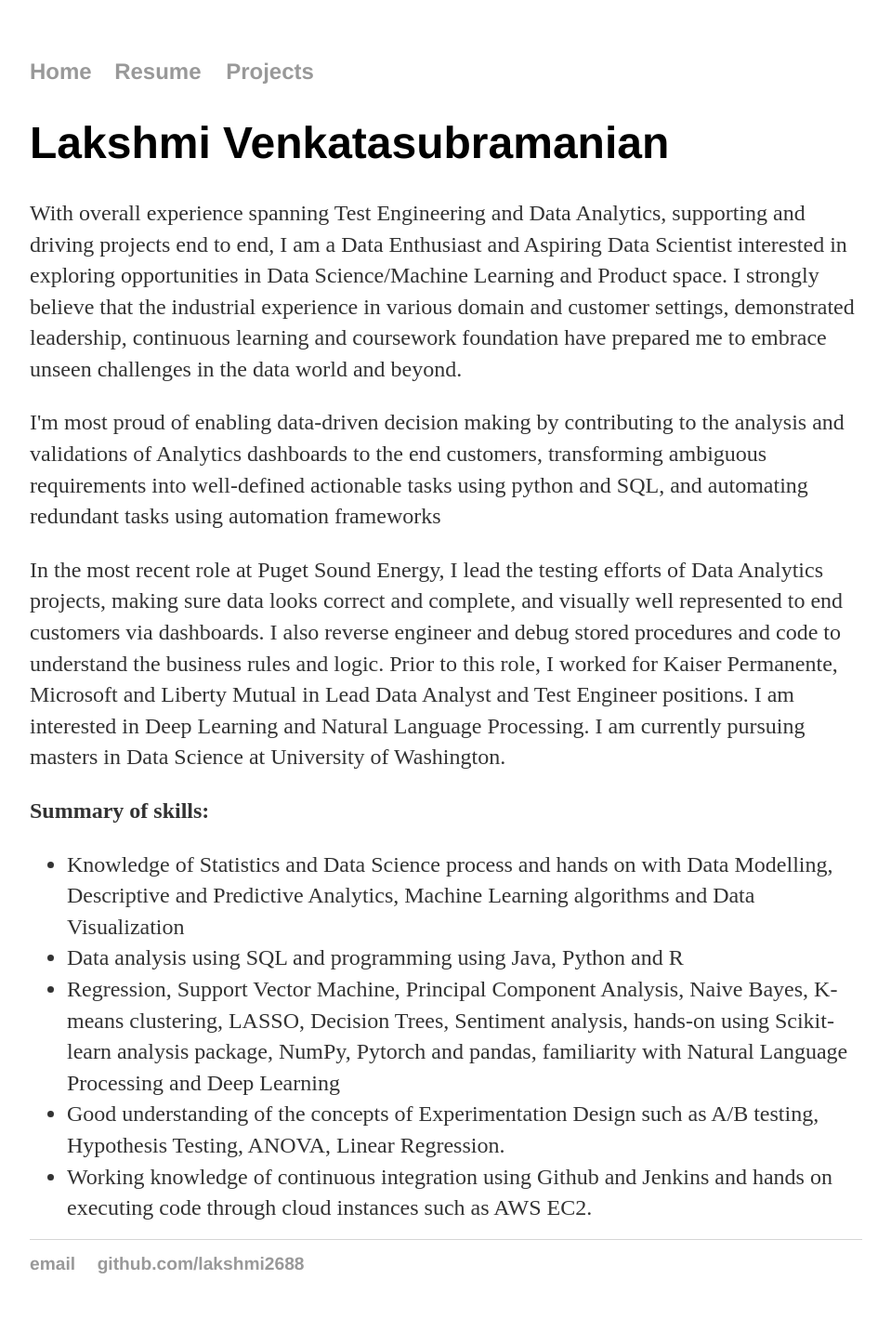
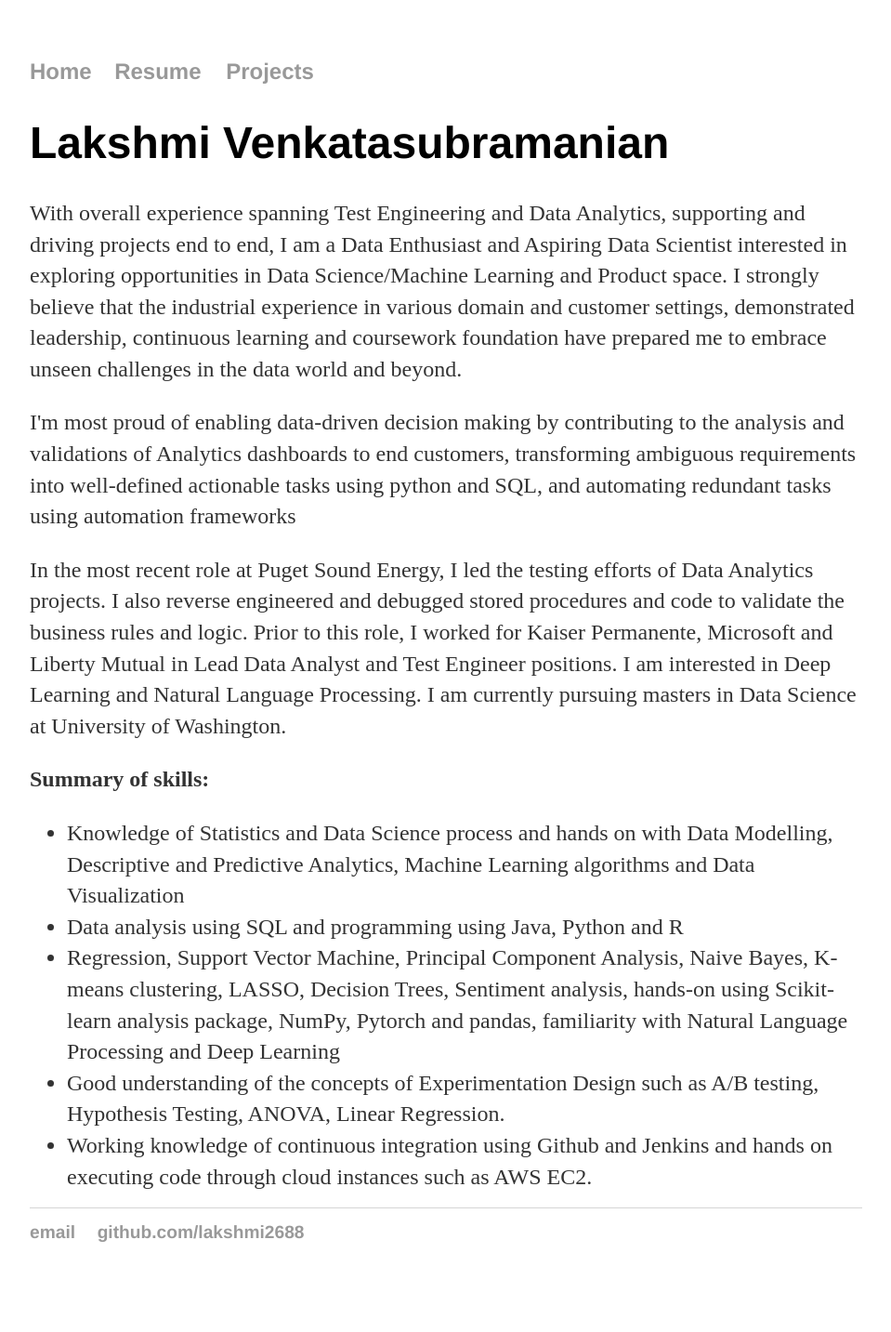
Before and after one commit to lakshmi2688/lakshmi2688.github.io, a Jekyll site: the page built from index.html, in a window 1280 px wide. Shown: the whole page at 93% size, without its empty margins (160-1119 px from the left). Built offline with Jekyll 4.4.1, drawn with Linux system fonts in a browser that asks for light colours; after the commit the page ends 1400 px from its top, so only the background shows below that.

Commit message:
Update index.html

```diff
--- a/index.html
+++ b/index.html
@@ -5,9 +5,9 @@ title: Lakshmi Venkatasubramanian, Data Enthusiast
 <div class="blurb">
 	<h1>Lakshmi Venkatasubramanian</h1>
 				<p>With overall experience spanning Test Engineering and Data Analytics, supporting and driving projects end to end, I am a Data Enthusiast and Aspiring Data Scientist interested in exploring opportunities in Data Science/Machine Learning and Product space. I strongly believe that the industrial experience in various domain and customer settings, demonstrated leadership, continuous learning and coursework foundation have prepared me to embrace unseen challenges in the data world and beyond.</p>
-	<p>I'm most proud of enabling data-driven decision making by contributing to the analysis and validations of Analytics dashboards to the end customers, transforming ambiguous requirements into well-defined actionable tasks using python and SQL, and automating redundant tasks using automation frameworks</p>
+	<p>I'm most proud of enabling data-driven decision making by contributing to the analysis and validations of Analytics dashboards to end customers, transforming ambiguous requirements into well-defined actionable tasks using python and SQL, and automating redundant tasks using automation frameworks</p>
 
-<p>In the most recent role at Puget Sound Energy, I lead the testing efforts of Data Analytics projects, making sure data looks correct and complete, and visually well represented to end customers via dashboards. I also reverse engineer and debug stored procedures and code to understand the business rules and logic. Prior to this role, I worked for Kaiser Permanente, Microsoft and Liberty Mutual in Lead Data Analyst and Test Engineer positions. I am interested in Deep Learning and Natural Language Processing. I am currently pursuing masters in Data Science at University of Washington.</p>
+<p>In the most recent role at Puget Sound Energy, I led the testing efforts of Data Analytics projects. I also reverse engineered and debugged stored procedures and code to validate the business rules and logic. Prior to this role, I worked for Kaiser Permanente, Microsoft and Liberty Mutual in Lead Data Analyst and Test Engineer positions. I am interested in Deep Learning and Natural Language Processing. I am currently pursuing masters in Data Science at University of Washington.</p>
 
 <p><strong>Summary of skills:</strong></p>
 <ul>
```
